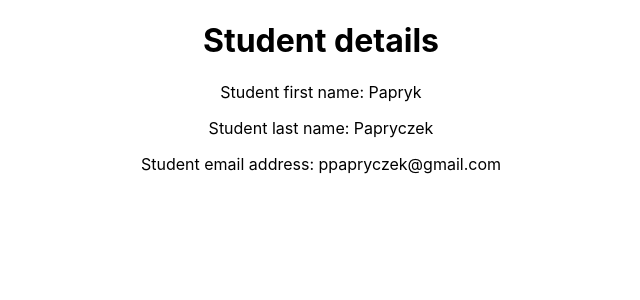
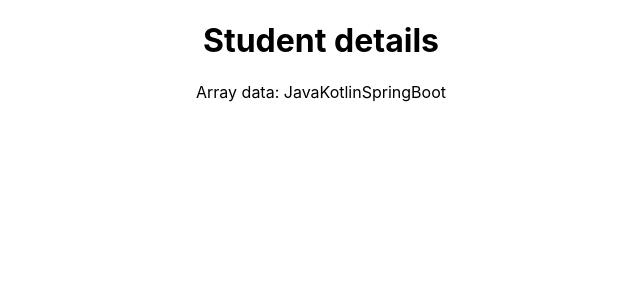
Before and after one commit to jkucaba/ReactJS_fund, a React (Create React App) app: page / in a window 1280 px wide. Shown: the top 300 px of the page, without its empty margins (319-959 px from the left). Built offline with nearby package versions, Linux system fonts and the light colour scheme.

Commit message:
Transferring array data

```diff
--- a/src/App.js
+++ b/src/App.js
@@ -15,6 +15,7 @@ const student = {
   lastName: "Papryczek",
   email: "ppapryczek@gmail.com"
 }
+const skills = ["Java", "Kotlin", "SpringBoot"]
 
   return (
     <div className="App">
@@ -38,7 +39,7 @@ const student = {
       /> */}
 
       <Student
-      student = {student}
+      data = {skills}
       />
     </div>
   );
--- a/src/components/Student.js
+++ b/src/components/Student.js
@@ -2,9 +2,10 @@ const Student = (props) => {
     return (
         <div>
             <h1>Student details</h1>
-            <p>Student first name: {props.student.firstName}</p>
+            {/* <p>Student first name: {props.data.firstName}</p>
             <p>Student last name: {props.student.lastName}</p>
-            <p>Student email address: {props.student.email}</p>
+            <p>Student email address: {props.student.email}</p> */}
+            <p>Array data: {props.data}</p>
         </div>
     )
 }
```
